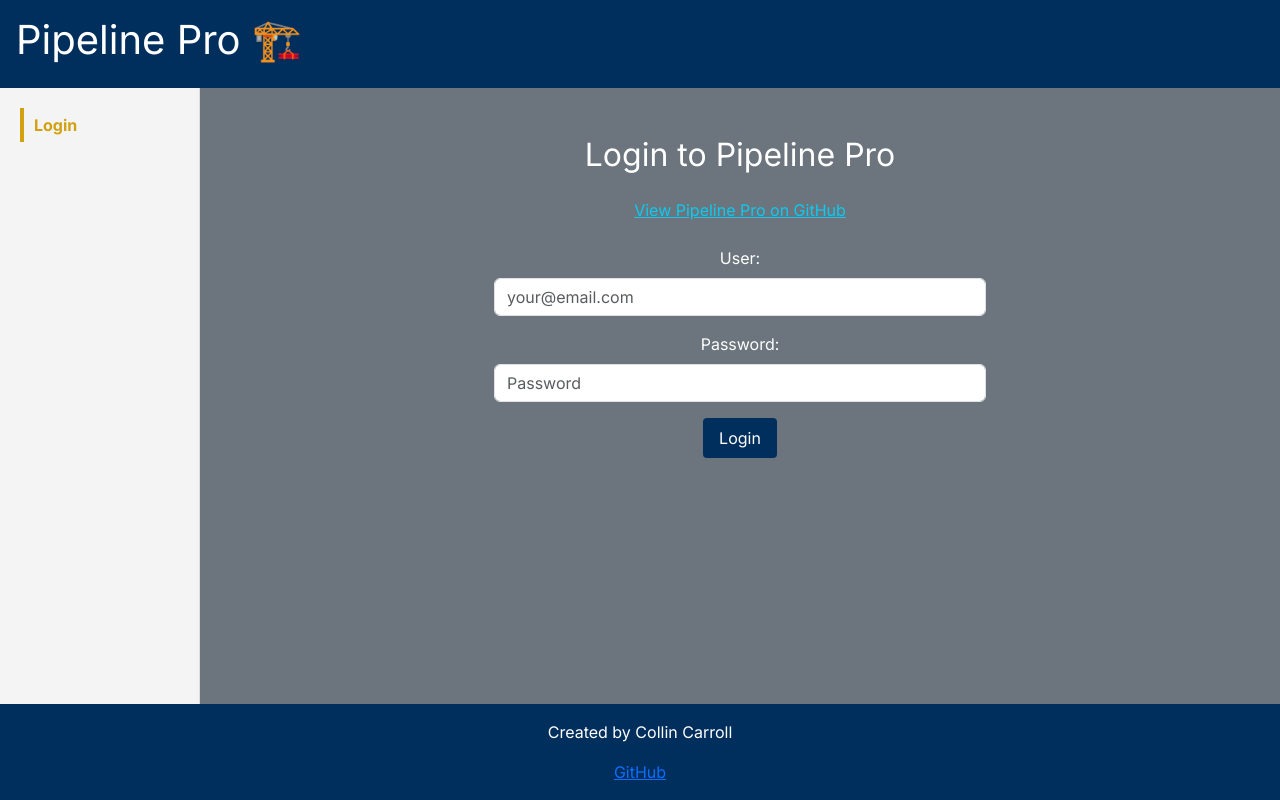
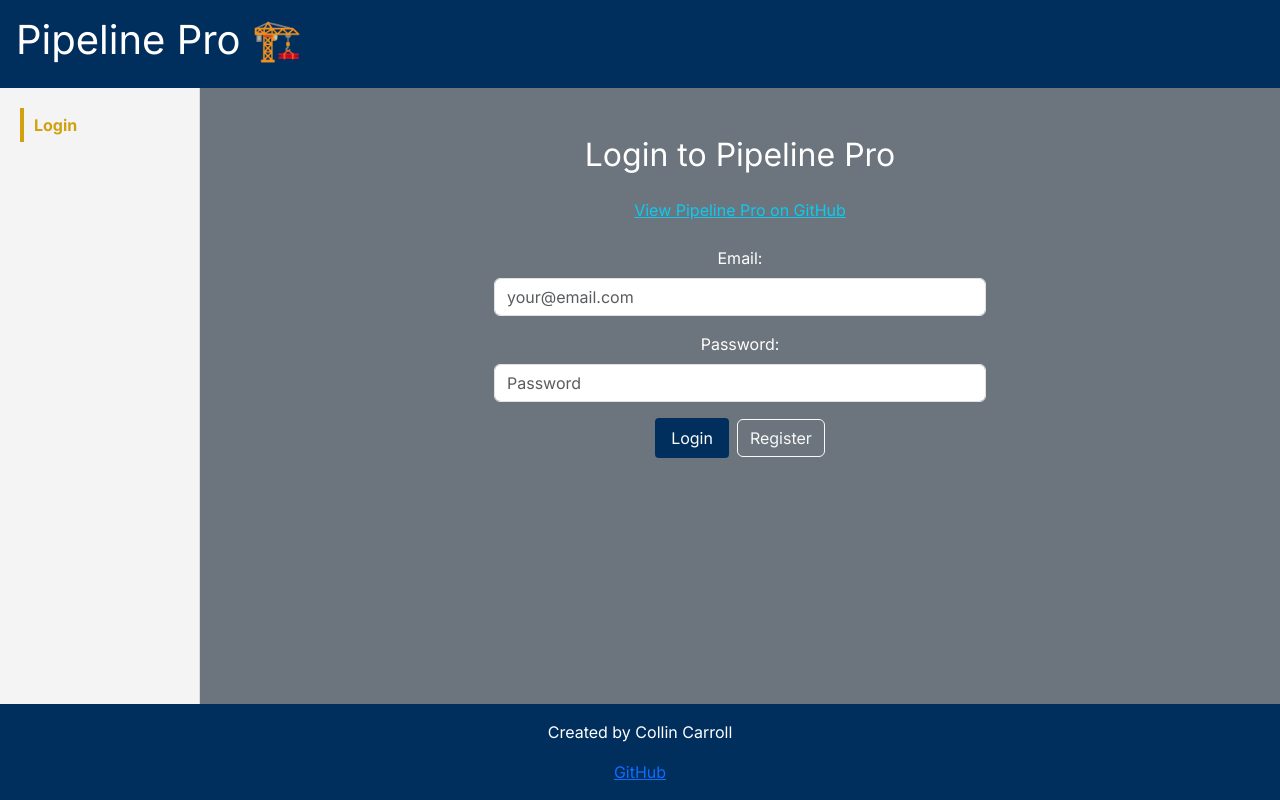
Before and after one commit to Collin-Carroll40/startup, a React (Vite) app: page / in a window 1280 px wide. Built offline with nearby package versions, Linux system fonts and the light colour scheme.

Commit message:
changed the login.jsx from local storage to backend

```diff
--- a/src/login/login.jsx
+++ b/src/login/login.jsx
@@ -2,62 +2,65 @@ import React, { useState } from 'react';
 import { useNavigate } from 'react-router-dom';
 
 export function Login({ setUserName, setAuthState }) {
-  // Track input
-  const [userNameInput, setUserNameInput] = useState('');
-
-  // Setup nav
+  const [emailInput, setEmailInput] = useState('');
+  const [passwordInput, setPasswordInput] = useState('');
+  const [error, setError] = useState('');
   const navigate = useNavigate();
 
-  // Handle form submit
-  const loginUser = (e) => {
-    e.preventDefault();
-
-    // Mock database
-    localStorage.setItem('userName', userNameInput);
-
-    // Update app state
-    setUserName(userNameInput);
+  // Call login or register endpoint
+  async function loginOrCreate(endpoint) {
+    const response = await fetch(endpoint, {
+      method: 'POST',
+      body: JSON.stringify({ email: emailInput, password: passwordInput }),
+      headers: { 'Content-type': 'application/json; charset=UTF-8' },
+    });
+    if (response?.status === 200) {
+      localStorage.setItem('userName', emailInput);
+      setUserName(emailInput);
       setAuthState('Authenticated');
-
-    // Go dashboard
       navigate('/dashboard');
-  };
+    } else {
+      const body = await response.json();
+      setError(`Error: ${body.msg}`);
+    }
+  }
 
   return (
     <main className='container-fluid bg-secondary text-center text-white p-5'>
       <section>
         <h2 className='mb-4'>Login to Pipeline Pro</h2>
-
-        {/* GitHub link */}
         <div className='mb-4'>
           <a href="https://github.com/Collin-Carroll40/startup" target="_blank" rel="noreferrer" className="text-info">
             View Pipeline Pro on GitHub
           </a>
         </div>
-
-        {/* Trigger submit */}
-        <form onSubmit={loginUser}>
+        {error && <div className='alert alert-danger w-50 mx-auto'>{error}</div>}
         <div className='mb-3'>
-            <label className='form-label' htmlFor='username'>User:</label>
-            {/* Bind state */}
+          <label className='form-label' htmlFor='username'>Email:</label>
           <input
             className='form-control w-50 mx-auto'
             type='text'
             id='username'
             placeholder='your@email.com'
-              value={userNameInput}
-              onChange={(e) => setUserNameInput(e.target.value)}
+            value={emailInput}
+            onChange={(e) => setEmailInput(e.target.value)}
             required
           />
         </div>
         <div className='mb-3'>
           <label className='form-label' htmlFor='password'>Password:</label>
-            <input className='form-control w-50 mx-auto' type='password' id='password' placeholder='Password' required />
+          <input
+            className='form-control w-50 mx-auto'
+            type='password'
+            id='password'
+            placeholder='Password'
+            value={passwordInput}
+            onChange={(e) => setPasswordInput(e.target.value)}
+            required
+          />
         </div>
-
-          {/* finished submit button */}
-          <button type='submit' className='btn btn-primary'>Login</button>
-        </form>
+        <button className='btn btn-primary me-2' onClick={() => loginOrCreate('/api/auth/login')}>Login</button>
+        <button className='btn btn-outline-light' onClick={() => loginOrCreate('/api/auth/create')}>Register</button>
       </section>
     </main>
   );
```
Lines whose indentation alone changed are shown as unchanged.
